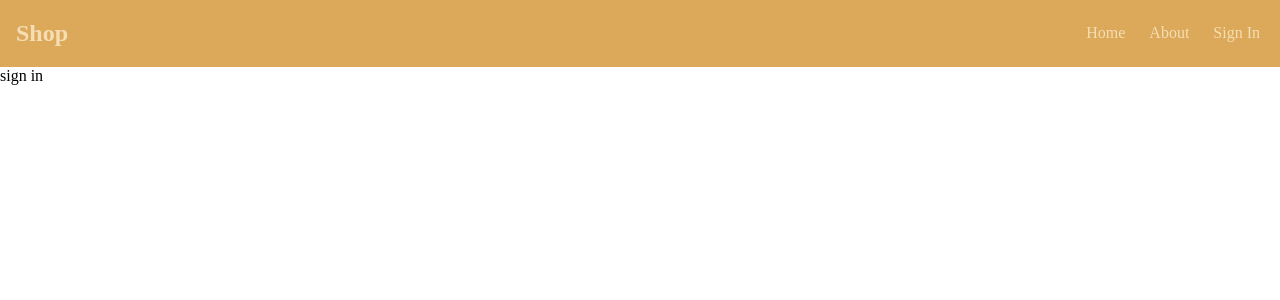
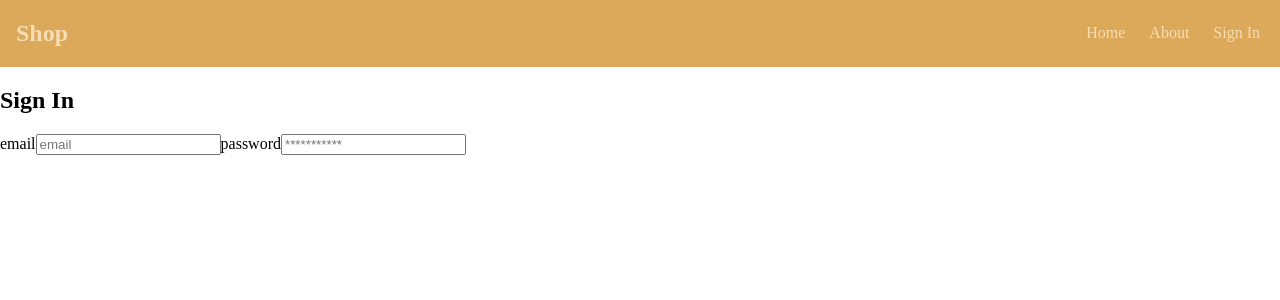
Before and after one commit to WAHJADAI/e-commerce-app, a React (Vite) app: page /SignIn in a window 1280 px wide. Shown: the top 300 px of the page. Built offline with nearby package versions, Linux system fonts and the light colour scheme.

Commit message:
create input Sign In form

```diff
--- a/src/pages/SignIn.tsx
+++ b/src/pages/SignIn.tsx
@@ -3,7 +3,13 @@ import React from "react";
 function SignIn(){
     return(
         <div>
-            sign in
+            <form>
+                <h2>Sign In</h2>
+                <label htmlFor="email">email</label>
+                <input type="email" placeholder="email" id="email" name="email"/>
+                <label htmlFor="password">password</label>
+                <input type="password" placeholder="***********" id="password" name="password"/>
+            </form>
         </div>
     )
 }
```
